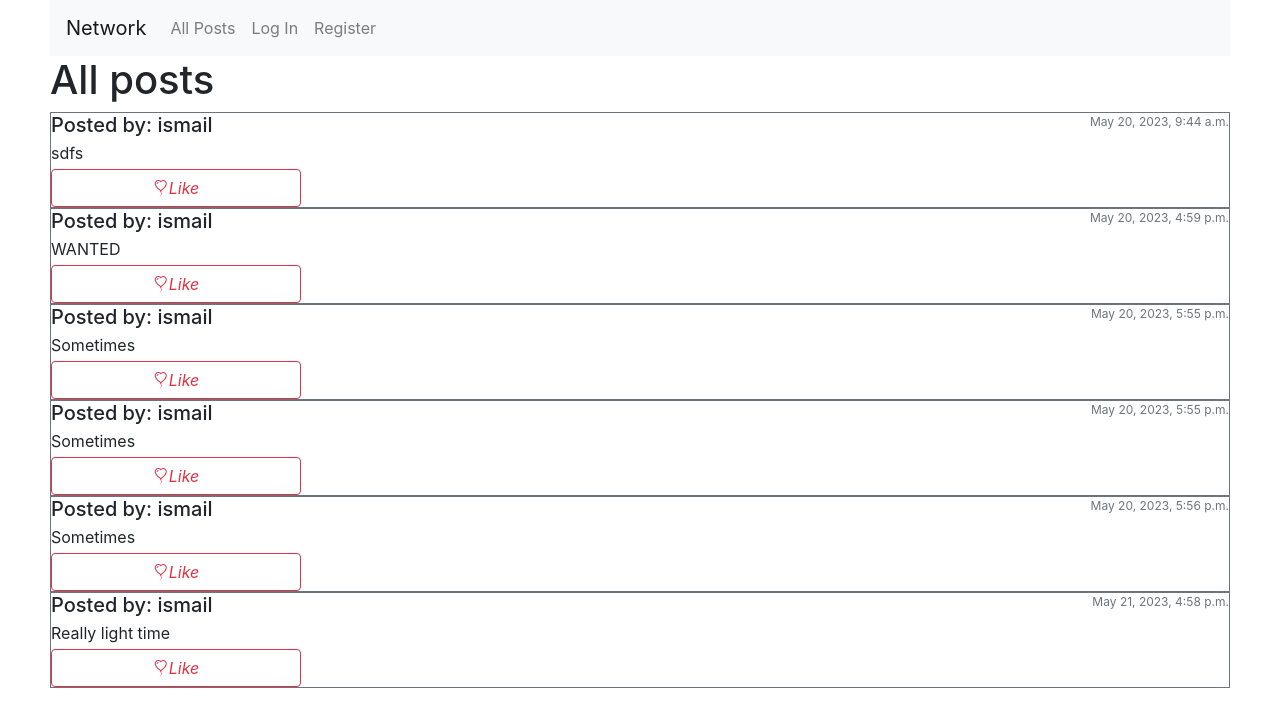
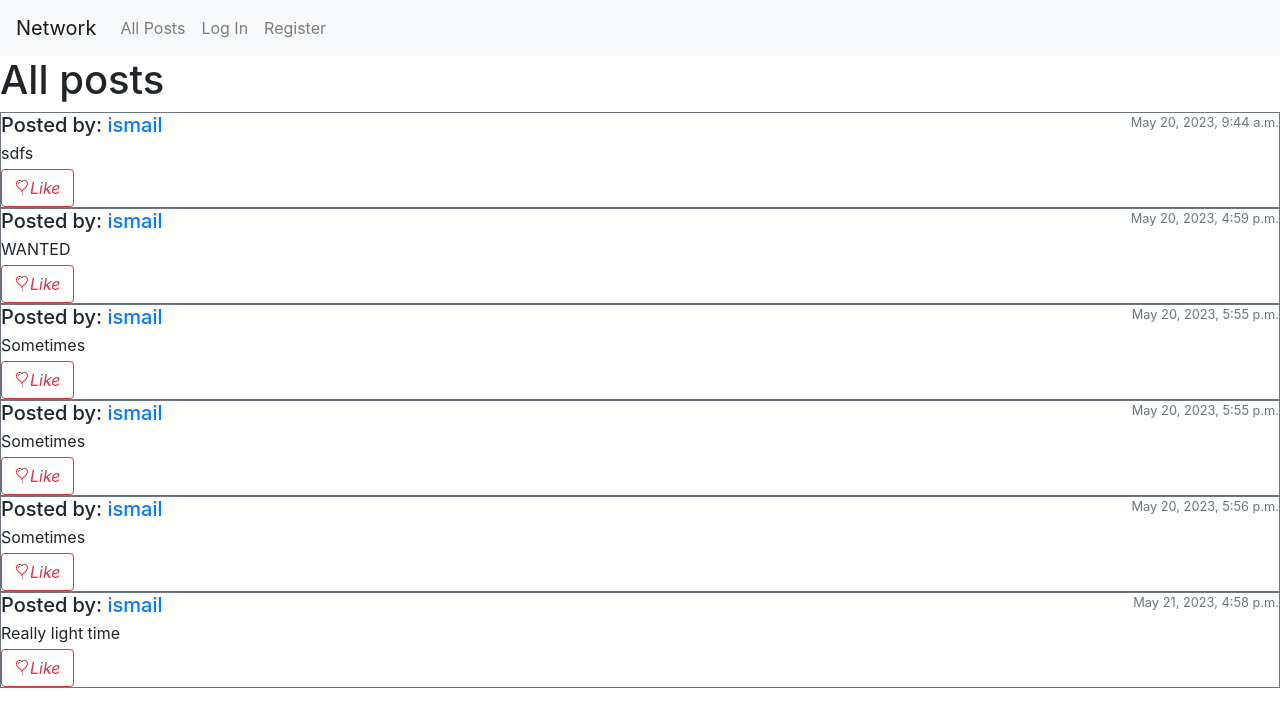
Before and after one commit to 808thlife/cs50w-network, a Django app: template network/templates/network/index.html in a window 1280 px wide. Shown: the top 727 px of the page. Run offline with Django 3.2, Linux system fonts and the light colour scheme; the template is opened without the code that fills it: values that come from a table or form of the project are taken from there, others are empty; data comes from the database, SQL or seed files in the repository; both versions use the stored data as it was after the commit; tables that the repository leaves empty hold one stand-in row (values such as "Sample post"); some libraries are stand-ins or nearby versions.

Commit message:
Changed css/ added profiles

```diff
--- a/network/static/network/styles/styles.css
+++ /dev/null
@@ -1,12 +0,0 @@
-body{
-    padding-left: 50px;
-    padding-right:50px;
-}
-
-small {
-    font-size:12px;
-}
-
-button{
-    width:250px;
-}
--- a/network/templates/network/index.html
+++ b/network/templates/network/index.html
@@ -18,10 +18,10 @@
 </ul>
 {% endif %}
 {% for post in posts %}
-<div class="border border-secondary">
+<div class="border border-secondary post">
 <div class="list-group">
     <div class="d-flex w-100 justify-content-between">
-      <h5 class="mb-1">Posted by: {{post.owner}}</h5>
+      <h5 class="mb-1">Posted by: <a href = "{% url 'core:profile' post.owner%}">{{post.owner}}</a></h5>
       <small class="text-muted">{{post.timestamp}}</small>
     </div>
     <p class="mb-1">{{post.text}}</p>
--- a/network/templates/network/login.html
+++ b/network/templates/network/login.html
@@ -8,7 +8,7 @@
         <div>{{ message }}</div>
     {% endif %}
 
-    <form action="{% url 'login' %}" method="post">
+    <form action="{% url 'core:login' %}" method="post">
         {% csrf_token %}
         <div class="form-group">
             <input autofocus class="form-control" type="text" name="username" placeholder="Username">
@@ -19,6 +19,6 @@
         <input class="btn btn-primary" type="submit" value="Login">
     </form>
 
-    Don't have an account? <a href="{% url 'register' %}">Register here.</a>
+    Don't have an account? <a href="{% url 'core:register' %}">Register here.</a>
 
 {% endblock %}
--- a/network/templates/network/register.html
+++ b/network/templates/network/register.html
@@ -8,7 +8,7 @@
         <div>{{ message }}</div>
     {% endif %}
 
-    <form action="{% url 'register' %}" method="post">
+    <form action="{% url 'core:register' %}" method="post">
         {% csrf_token %}
         <div class="form-group">
             <input class="form-control" autofocus type="text" name="username" placeholder="Username">
@@ -25,6 +25,6 @@
         <input class="btn btn-primary" type="submit" value="Register">
     </form>
 
-    Already have an account? <a href="{% url 'login' %}">Log In here.</a>
+    Already have an account? <a href="{% url 'core:login' %}">Log In here.</a>
 
 {% endblock %}
--- a/network/urls.py
+++ b/network/urls.py
@@ -10,5 +10,6 @@ urlpatterns = [
     path("login", views.login_view, name="login"),
     path("logout", views.logout_view, name="logout"),
     path("register", views.register, name="register"),
-    path("create", views.createPost, name = "createPost")
+    path("create", views.createPost, name = "createPost"),
+    path("profile/<str:name>", views.profile, name = "profile")
 ]
--- a/network/views.py
+++ b/network/views.py
@@ -71,3 +71,6 @@ def createPost(request):
         f = Post(text = text, owner = owner )
         f.save()
         return HttpResponseRedirect(reverse("core:index"))
+
+def profile(request, name):
+    return render(request, "network/profile.html")
```
Also changed, not shown: db.sqlite3.
